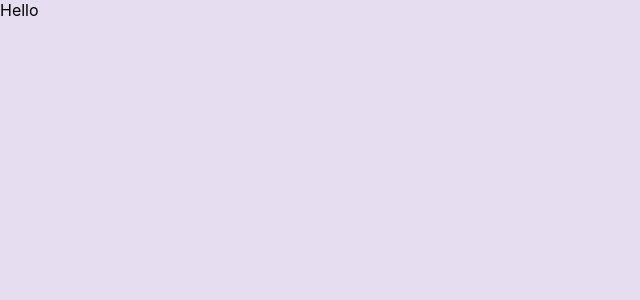
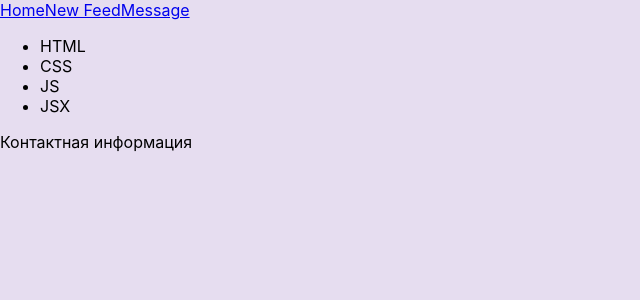
Before and after one commit to shanth1/react-course, a React (Create React App) app: page / in a window 1280 px wide. Shown: the top 300 px of the page, without its empty margins (0-640 px from the left). Built offline with nearby package versions, Linux system fonts and the light colour scheme.

Commit message:
import-export

```diff
--- a/src/App.js
+++ b/src/App.js
@@ -1,9 +1,14 @@
 import './App.css';
+import Footer from './Footer';
+import Header from './Header';
+import Technologies from './Technologies';
 
 const App = () => {
   return (
     <div className="App">
-      Hello
+      <Header />
+      <Technologies />
+      <Footer />
     </div>
   );
 }
--- /dev/null
+++ b/src/Footer.js
@@ -0,0 +1,11 @@
+import React from "react"
+
+const Footer = () => {
+    return (
+        <div>
+            Контактная информация
+        </div>
+    );
+}
+
+export default Footer
--- /dev/null
+++ b/src/Header.js
@@ -0,0 +1,13 @@
+import React from "react";
+
+const Header = () => {
+  return (
+    <div>
+        <a href="#S" >Home</a>
+        <a href="#S" >New Feed</a>
+        <a href="#S" >Message</a>
+    </div>
+  );
+};
+
+export default Header;
--- /dev/null
+++ b/src/Technologies.js
@@ -0,0 +1,16 @@
+import React from "react";
+
+const Technologies = () => {
+  return (
+    <div>
+        <ul>
+            <li>HTML</li>
+            <li>CSS</li>
+            <li>JS</li>
+            <li>JSX</li>
+        </ul>
+    </div>
+  );
+};
+
+export default Technologies;
```
